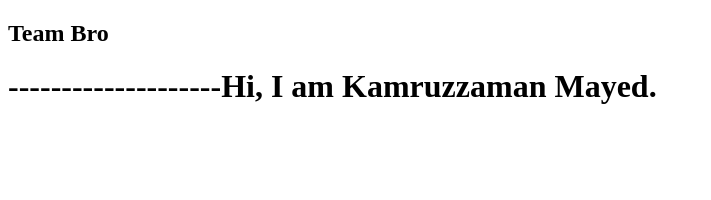
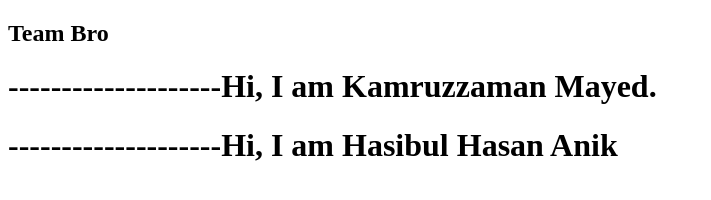
Before and after one commit to zamanmayed1/Teamwork-test, a plain HTML site: page index.html in a window 1280 px wide. Shown: the whole page, without its empty margins (0-711 px from the left). Drawn offline with Linux system fonts and the light colour scheme.

Commit message:
Added my name
Added my name

```diff
--- a/index.html
+++ b/index.html
@@ -11,6 +11,7 @@
 <body>
     <h2>Team Bro</h2>
     <h1>--------------------Hi, I am Kamruzzaman Mayed.</h1>
+      <h1>--------------------Hi, I am Hasibul Hasan Anik</h1>
 
 </body>
 
```
